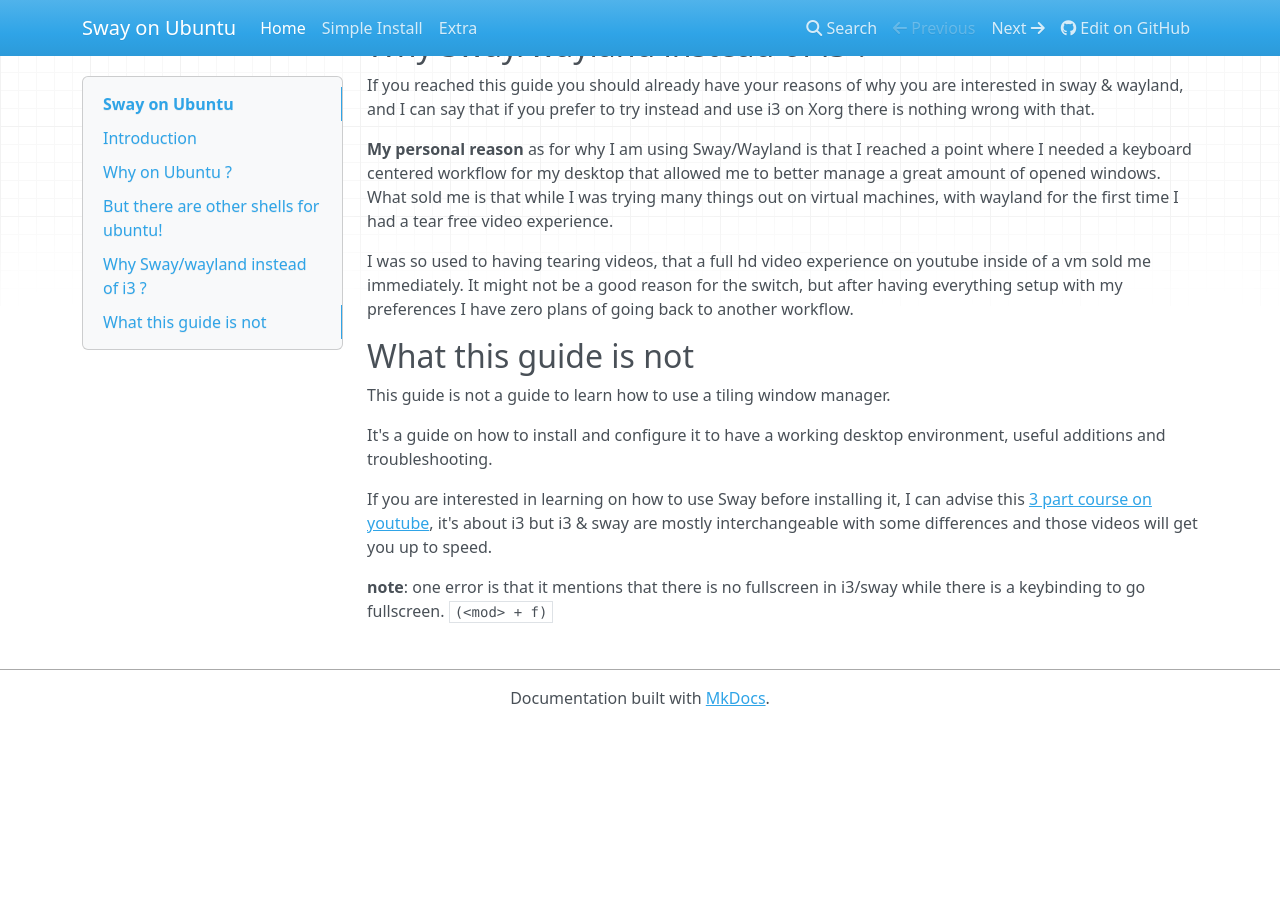
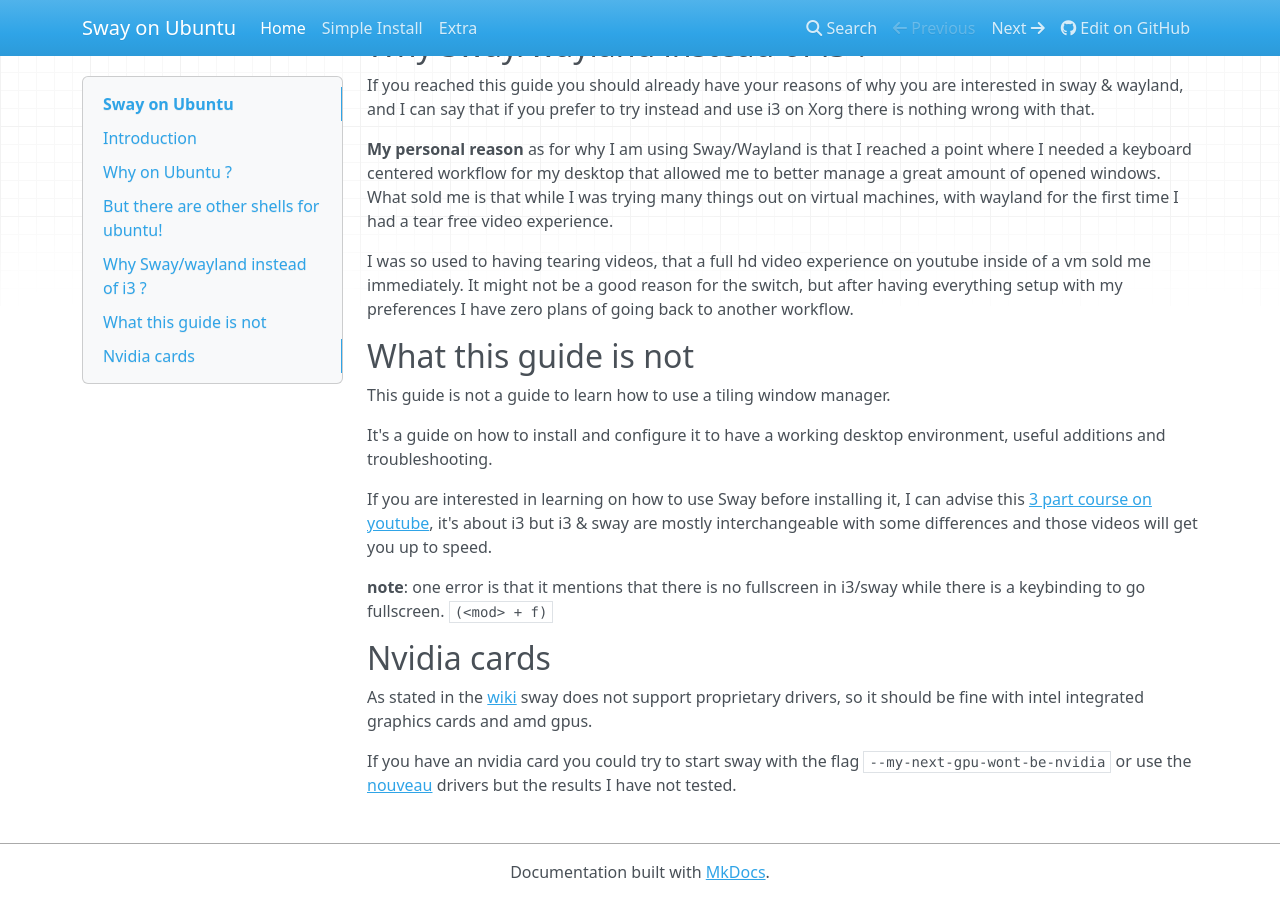
Before and after one commit to Llandy3d/sway-on-ubuntu, an MkDocs documentation site: the page built from docs/index.md, in a window 1280 px wide and 900 px high, scrolled down 1596 px. Built offline with MkDocs 1.6.1, drawn with Linux system fonts in a browser that asks for light colours; nearby versions of some CDN libraries; before the commit the page ends 2322 px from its top, so only the background shows below that.

Commit message:
nvidia section

```diff
--- a/docs/index.md
+++ b/docs/index.md
@@ -38,3 +38,9 @@
 If you are interested in learning on how to use Sway before installing it, I can advise this [3 part course on youtube](https://www.youtube.com/watch?v=j1I63wGcvU4), it's about i3 but i3 & sway are mostly interchangeable with some differences and those videos will get you up to speed.
 
 **note**: one error is that it mentions that there is no fullscreen in i3/sway while there is a keybinding to go fullscreen. `(<mod> + f)`
+
+## Nvidia cards
+
+As stated in the [wiki](https://github.com/swaywm/sway/wiki) sway does not support proprietary drivers, so it should be fine with intel integrated graphics cards and amd gpus.
+
+If you have an nvidia card you could try to start sway with the flag `--my-next-gpu-wont-be-nvidia` or use the [nouveau](https://nouveau.freedesktop.org/) drivers but the results I have not tested.
```
